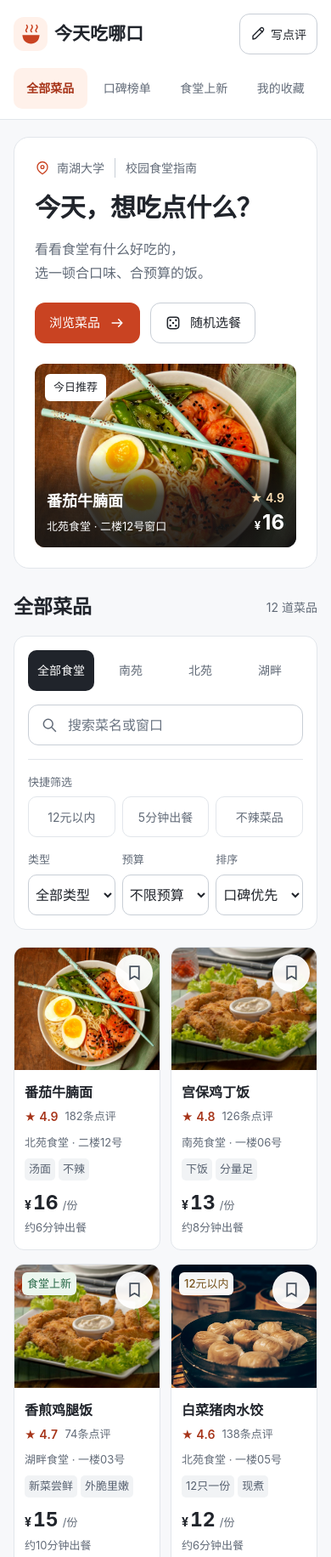
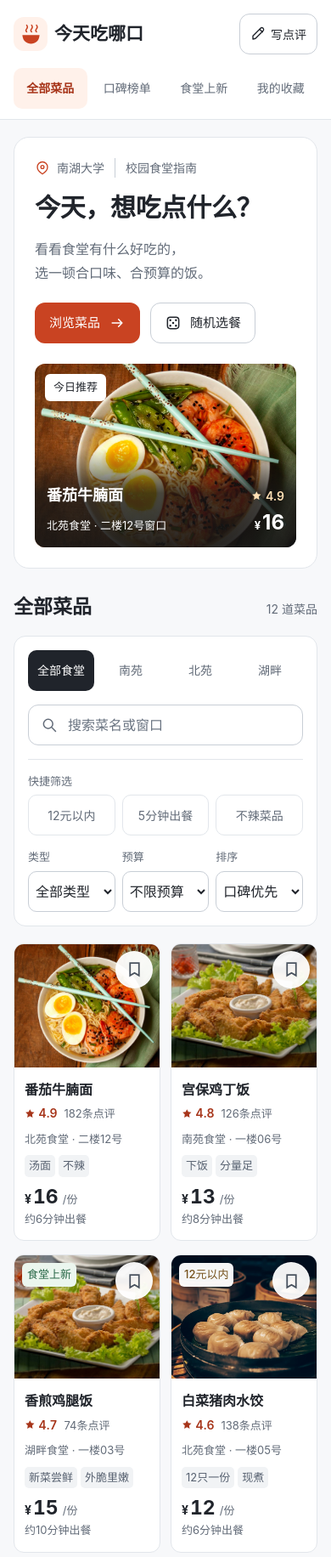
Before and after one commit to zqih/meituan-vibe, a plain HTML site: page index.html in a window 390 px wide. Shown: the top 1832 px of the page at 85% size. Drawn offline with Linux system fonts and the light colour scheme.

Commit message:
Refine visual axes and typographic baselines

```diff
--- a/index.html
+++ b/index.html
@@ -42,7 +42,7 @@
       <button class="hero-feature" data-dish="2" aria-label="查看推荐菜：番茄牛腩面">
         <img src="./assets/noodles.jpg" alt="汤面配图" fetchpriority="high" width="900" height="600">
         <span class="photo-kicker">今日推荐</span>
-        <span class="feature-bottom"><span><strong>番茄牛腩面</strong><small>北苑食堂 · 二楼12号窗口</small></span><span class="feature-meta"><span class="feature-rating">★ 4.9</span><span class="feature-price"><small>¥</small>16</span></span></span>
+        <span class="feature-bottom"><span><strong>番茄牛腩面</strong><small>北苑食堂 · 二楼12号窗口</small></span><span class="feature-meta"><span class="feature-rating"><svg class="rating-star" viewBox="0 0 20 20" aria-hidden="true"><path d="m10 1.8 2.5 5.1 5.7.8-4.1 4 .9 5.7-5-2.7-5 2.7.9-5.7-4.1-4 5.7-.8Z"/></svg>4.9</span><span class="feature-price"><small>¥</small>16</span></span></span>
       </button>
     </section>
     <div class="content-layout" id="explore">
--- a/style.css
+++ b/style.css
@@ -92,35 +92,37 @@
 .hero-feature:active::after { border-color: var(--primary); }
 .hero-feature > img { width: 100%; height: 100%; object-position: 50% 46%; }
 .photo-kicker { position: absolute; top: 16px; left: 16px; padding: 5px 10px; border-radius: 6px; background: var(--surface); color: var(--ink); font-size: 13px; font-weight: 500; }
-.feature-bottom { position: absolute; inset: auto 0 0; display: flex; justify-content: space-between; align-items: flex-end; gap: 16px; padding: 42px 20px 20px; background: linear-gradient(transparent, #151515c7 45%, #151515e8); color: #fff; }
-.feature-bottom > span:first-child { min-width: 0; display: flex; flex-direction: column; gap: 4px; }
+.feature-bottom { position: absolute; inset: auto 0 0; display: grid; grid-template-columns: minmax(0, 1fr) auto; grid-template-rows: auto auto; align-items: baseline; gap: 4px 16px; padding: 42px 20px 20px; background: linear-gradient(transparent, #151515c7 45%, #151515e8); color: #fff; }
+.feature-bottom > span:first-child, .feature-meta { display: contents; }
+.feature-bottom > span:first-child > strong { grid-column: 1; grid-row: 1; }
+.feature-bottom > span:first-child > small { grid-column: 1; grid-row: 2; }
 .feature-bottom strong { font-size: 21px; font-weight: 600; }
 .feature-bottom small { font-size: 13px; color: #fff; }
-.feature-meta { flex-shrink: 0; display: flex; flex-direction: column; align-items: flex-end; gap: 4px; }
-.feature-rating { font-size: 14px; color: #ffe0b5; font-weight: 600; }
-.feature-price { font-size: 26px; font-weight: 650; line-height: 1.2; }
+
+.feature-rating { grid-column: 2; grid-row: 1; justify-self: end; white-space: nowrap; font-size: 14px; color: #ffe0b5; font-weight: 600; }
+.feature-price { grid-column: 2; grid-row: 2; justify-self: end; white-space: nowrap; font-size: 26px; font-weight: 650; line-height: 1.2; }
 .feature-price small { font-size: 16px; margin-right: 2px; }
 .content-layout { margin-top: 36px; }
-.section-heading { display: flex; justify-content: space-between; align-items: center; gap: 16px; margin-bottom: 20px; }
+.section-heading { display: flex; justify-content: space-between; align-items: baseline; gap: 16px; margin-bottom: 20px; }
 .section-heading h2 { font-size: 26px; line-height: 1.5; font-weight: 600; }
 .section-overline, .title-dot { display: none; }
 .results-count { font-size: 14px; color: var(--muted); flex-shrink: 0; }
-.filter-panel { padding: 20px; border: 1px solid var(--line); border-radius: var(--radius-card); background: var(--surface); margin-bottom: 24px; }
-.filter-top { display: flex; align-items: center; justify-content: space-between; gap: 24px; padding-bottom: 20px; border-bottom: 1px solid var(--line); }
+.filter-panel { --filter-end-width: 384px; padding: 20px; border: 1px solid var(--line); border-radius: var(--radius-card); background: var(--surface); margin-bottom: 24px; }
+.filter-top { display: grid; grid-template-columns: minmax(0, 1fr) var(--filter-end-width); align-items: center; gap: 24px; padding-bottom: 20px; border-bottom: 1px solid var(--line); }
 .hall-filters { display: flex; flex-wrap: wrap; gap: 8px; }
 .hall-filters button { min-height: 48px; padding: 10px 18px; border: 1px solid transparent; border-radius: 10px; color: var(--muted); font-size: 15px; line-height: 1.5; white-space: nowrap; }
 .hall-filters button.selected { background: var(--ink); color: #fff; font-weight: 500; }
 .hall-filters button:hover:not(.selected) { background: var(--subtle); color: var(--ink); }
 .hall-filters button:active:not(.selected) { background: #e5e9ef; }
-.search-box { display: flex; align-items: center; gap: 10px; width: 330px; height: 48px; padding: 0 14px; border: 1px solid var(--line-strong); border-radius: var(--radius-control); background: var(--surface); }
+.search-box { display: flex; align-items: center; gap: 10px; width: 100%; min-width: 0; height: 48px; padding: 0 14px; border: 1px solid var(--line-strong); border-radius: var(--radius-control); background: var(--surface); }
 .search-box .icon { color: var(--muted); }
 .search-box input { min-width: 0; width: 100%; height: 100%; outline: none; border: 0; background: none; color: var(--ink); font-size: 16px; }
 .search-box input:focus-visible { outline: none; }
 .search-box:focus-within { border-color: var(--primary); box-shadow: 0 0 0 3px var(--primary-soft); }
 .search-box input::placeholder { color: #697380; }
-.filter-row { display: grid; grid-template-columns: minmax(0, 1fr) auto; align-items: start; gap: 24px; padding-top: 16px; }
+.filter-row { display: grid; grid-template-columns: minmax(0, 1fr) var(--filter-end-width); align-items: start; gap: 24px; padding-top: 16px; }
 .shortcut-field { display: flex; flex-direction: column; gap: 6px; min-width: 0; }
-.filter-label { color: var(--muted); font-size: 13px; }
+.filter-label { line-height: 1.5; color: var(--muted); font-size: 13px; }
 .quick-links { display: flex; flex-wrap: wrap; gap: 8px; }
 .quick-links button { min-height: 48px; display: inline-flex; align-items: center; justify-content: center; gap: 8px; border: 1px solid var(--line); border-radius: 10px; padding: 9px 12px; color: var(--muted); font-size: 14px; line-height: 1.5; white-space: nowrap; }
 .quick-links button .icon { width: 18px; height: 18px; }
@@ -131,7 +133,7 @@
 .quick-links button.selected .shortcut-check { display: inline; }
 .select-filters { display: grid; grid-template-columns: repeat(3, minmax(120px, 1fr)); gap: 12px; }
 .select-filters label { display: flex; flex-direction: column; gap: 6px; min-width: 120px; }
-.select-filters label > span { color: var(--muted); font-size: 13px; }
+.select-filters label > span { line-height: 1.5; color: var(--muted); font-size: 13px; }
 .select-filters select { width: 100%; height: 48px; border: 1px solid var(--line-strong); border-radius: 10px; background: var(--surface); color: var(--ink); padding: 0 12px; font-size: 14px; cursor: pointer; }
 .select-filters select:hover { border-color: #949eaa; }
 .active-filter { display: flex; justify-content: space-between; align-items: center; gap: 16px; margin-top: 16px; font-size: 14px; color: var(--primary-ink); }
@@ -162,15 +164,15 @@
 .bookmark.saved svg { fill: var(--primary); stroke: var(--primary); }
 .dish-info { display: flex; flex-direction: column; flex: 1; width: 100%; padding: 18px 20px 20px; transition: background-color var(--fast); }
 .dish-title-row h3 { font-size: 18px; line-height: 1.5; font-weight: 600; overflow-wrap: anywhere; }
-.dish-social { display: flex; align-items: center; flex-wrap: wrap; gap: 10px; margin-top: 8px; font-size: 14px; }
+.dish-social { display: flex; align-items: baseline; flex-wrap: wrap; gap: 10px; margin-top: 8px; font-size: 14px; }
 .rating { color: var(--primary-ink); font-size: 15px; font-weight: 600; white-space: nowrap; font-variant-numeric: tabular-nums; }
-.rating small { font-size: 13px; margin-right: 4px; }
+.rating-star { display: inline-block; width: .9em; height: .9em; margin-right: 4px; vertical-align: -.06em; fill: currentColor; }
 .review-count { color: var(--muted); }
 .dish-location { color: var(--muted); font-size: 14px; margin: 8px 0 10px; }
 .dish-tags { display: flex; flex-wrap: wrap; gap: 6px; min-height: 26px; }
 .dish-tags span { padding: 2px 7px; border-radius: 5px; background: var(--subtle); color: #586271; font-size: 13px; }
 .dish-bottom { display: flex; align-items: baseline; justify-content: space-between; flex-wrap: wrap; gap: 8px; margin-top: auto; padding-top: 16px; }
-.dish-price { color: var(--ink); font-size: 25px; font-weight: 650; font-variant-numeric: tabular-nums; line-height: 1.3; }
+.dish-price { display: inline-flex; align-items: baseline; color: var(--ink); font-size: 25px; font-weight: 650; font-variant-numeric: tabular-nums; line-height: 1; }
 .dish-price small { font-size: 15px; margin-right: 2px; }
 .dish-price em { font-size: 13px; font-weight: 400; font-style: normal; color: var(--muted); padding-left: 5px; }
 .dish-wait { color: var(--muted); font-size: 14px; }
@@ -297,7 +299,7 @@
   .hero-feature { height: 280px; }
   .filter-top { gap: 16px; }
   .hall-filters button { padding-inline: 14px; }
-  .search-box { width: 290px; }
+  .filter-panel { --filter-end-width: 360px; }
   .filter-row { align-items: start; }
   .select-filters { grid-template-columns: repeat(3, minmax(112px, 1fr)); }
   .select-filters label { min-width: 0; }
@@ -321,8 +323,8 @@
   .feature-bottom { padding-inline: 16px; }
   .feature-bottom strong { font-size: 19px; }
   .feature-bottom small { font-size: 13px; }
-  .filter-top { flex-wrap: wrap; }
-  .search-box { flex: 1; min-width: 240px; }
+  .filter-top { grid-template-columns: minmax(0, 1fr); }
+  .search-box { min-width: 0; }
   .filter-row { grid-template-columns: minmax(0, 1fr); gap: 16px; }
   .quick-links { display: grid; grid-template-columns: repeat(3, minmax(0, 1fr)); gap: 12px; }
   .select-filters { grid-template-columns: repeat(3, minmax(0, 1fr)); width: 100%; }
@@ -352,14 +354,14 @@
   .hero-actions .button { font-size: 15px; padding-inline: 16px; }
   .hero-feature { height: 216px; border-radius: 12px; }
   .photo-kicker { top: 12px; left: 12px; }
-  .feature-bottom { padding: 40px 14px 14px; gap: 12px; }
+  .feature-bottom { padding: 40px 14px 14px; gap: 4px 12px; }
   .feature-bottom strong { font-size: 18px; }
-  .feature-price { font-size: 24px; }
+  .feature-price { grid-column: 2; grid-row: 2; justify-self: end; white-space: nowrap; font-size: 24px; }
   .content-layout { margin-top: 28px; }
   .section-heading { margin-bottom: 16px; }
   .section-heading h2 { font-size: 23px; }
   .filter-panel { padding: 16px; border-radius: 14px; margin-bottom: 20px; }
-  .filter-top { flex-direction: column; align-items: stretch; gap: 16px; padding-bottom: 16px; }
+  .filter-top { align-items: stretch; gap: 16px; padding-bottom: 16px; }
   .hall-filters { display: grid; grid-template-columns: repeat(4, 1fr); gap: 4px; }
   .hall-filters button { font-size: 14px; padding: 10px 4px; }
   .search-box { min-width: 0; width: 100%; flex: none; }
```
Also changed, not shown: app.js (+3 -2 lines), 1 other file.
